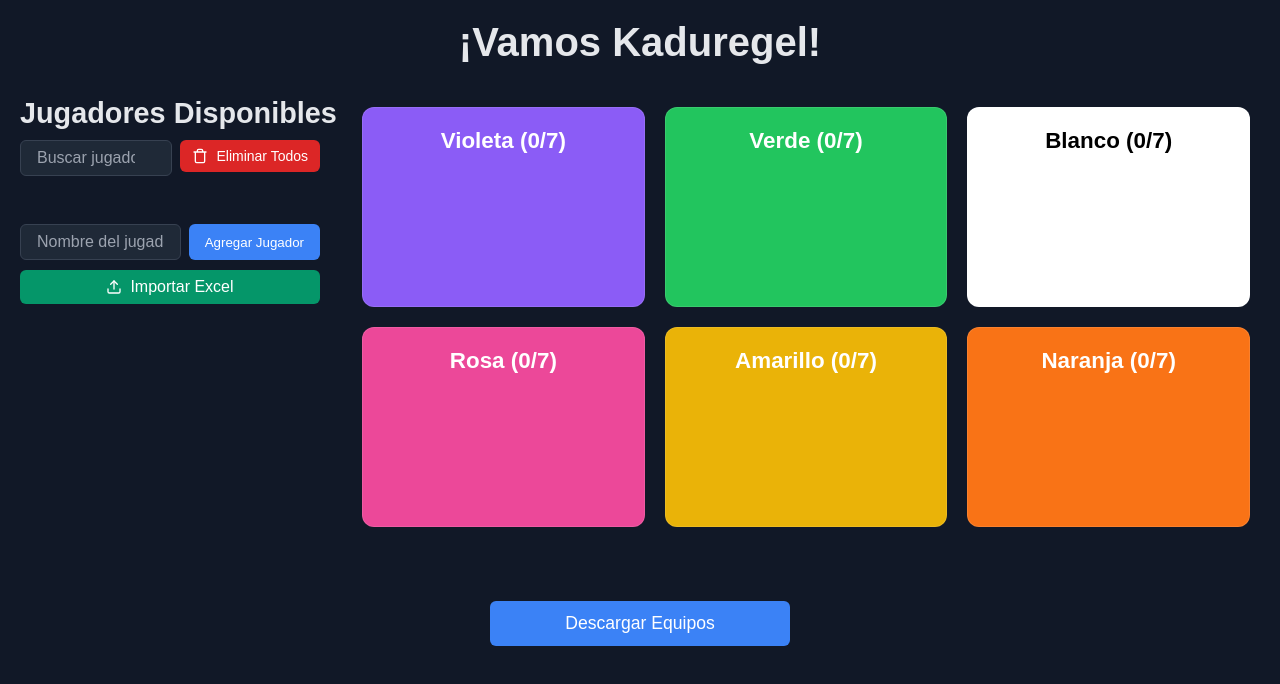
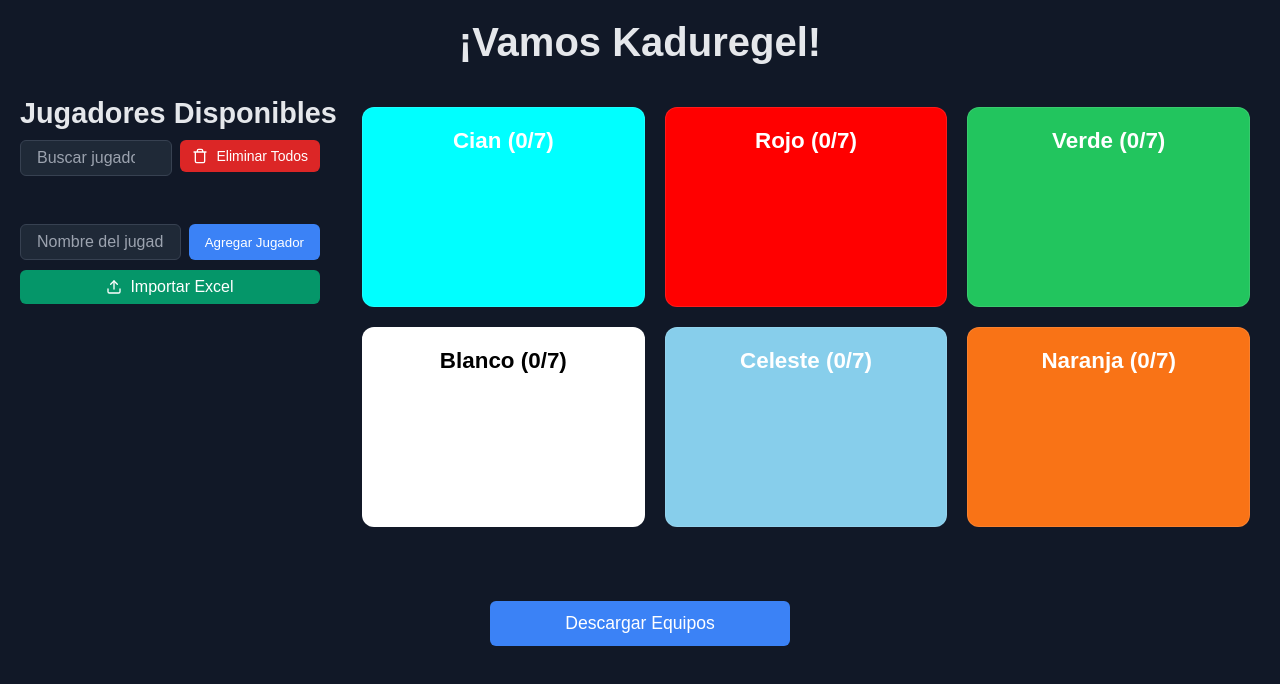
Before and after one commit to abaum-augu/vamos-kaduregel, a Next.js app: page / in a window 1280 px wide. Shown: the top 684 px of the page. Built offline with nearby package versions, Linux system fonts and the light colour scheme.

Commit message:
changing teams colors

```diff
--- a/app/page.tsx
+++ b/app/page.tsx
@@ -11,11 +11,11 @@ type Team = {
 };
 
 const TEAMS: Team[] = [
-  { color: '#8B5CF6', name: 'Violeta', players: [] },
+  { color: '#00FFFF', name: 'Cian', players: [] },
+  { color: '#FF0000', name: 'Rojo', players: [] },
   { color: '#22C55E', name: 'Verde', players: [] },
   { color: '#FFFFFF', name: 'Blanco', players: [] },
-  { color: '#EC4899', name: 'Rosa', players: [] },
-  { color: '#EAB308', name: 'Amarillo', players: [] },
+  { color: '#87CEEB', name: 'Celeste', players: [] },
   { color: '#F97316', name: 'Naranja', players: [] },
 ];
 
```
